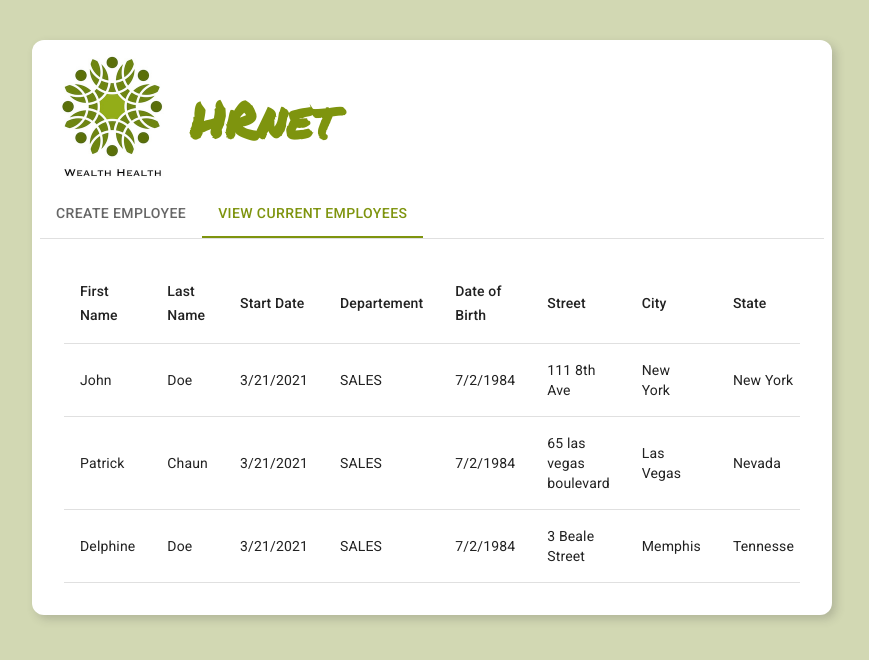
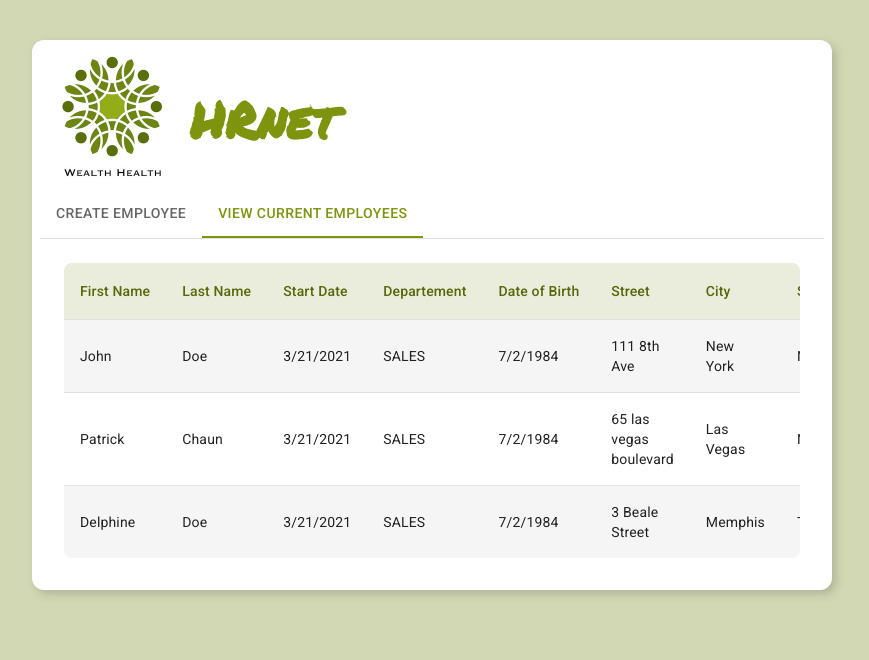
Before and after one commit to laticauda-64/openClassRooms_14_05032022, a React (Vite) app: page / in a window 1280 px wide. Both pictures are taken after a click on the tab "VIEW CURRENT EMPLOYEES". Shown: the top 660 px of the page, without its empty margins (208-1077 px from the left). Built offline with nearby package versions, Linux system fonts and the light colour scheme.

Commit message:
Setting up files

```diff
--- a/src/components/layout/EmployeesList.jsx
+++ b/src/components/layout/EmployeesList.jsx
@@ -1,55 +1,77 @@
 import { useEffect } from "react";
 import Table from "@mui/material/Table";
 import TableBody from "@mui/material/TableBody";
-import TableCell from "@mui/material/TableCell";
+import TableCell, { tableCellClasses } from "@mui/material/TableCell";
 import TableContainer from "@mui/material/TableContainer";
 import TableHead from "@mui/material/TableHead";
 import TableRow from "@mui/material/TableRow";
 import store from "../../store/store";
 import { employeeSelector } from "../../store/employees/employeeSlice";
+import { styled } from "@mui/material";
 
 export default function EmployeesList() {
 	const allEmployees = employeeSelector.selectAll(store.getState());
 
-	useEffect(() => {
-		console.log("Employees List :");
-		console.log(allEmployees);
-	}, []);
+	useEffect(() => {}, []);
 
 	return (
-		<TableContainer>
+		<TableContainer sx={{ borderRadius: 2 }}>
 			<Table aria-label="Employees List">
 				<TableHead>
 					<TableRow>
-						<TableCell>First Name</TableCell>
-						<TableCell>Last Name</TableCell>
-						<TableCell>Start Date</TableCell>
-						<TableCell>Departement</TableCell>
-						<TableCell>Date of Birth</TableCell>
-						<TableCell>Street</TableCell>
-						<TableCell>City</TableCell>
-						<TableCell>State</TableCell>
-						<TableCell>Zip Code</TableCell>
+						<StyledTableCell>First Name</StyledTableCell>
+						<StyledTableCell>Last Name</StyledTableCell>
+						<StyledTableCell>Start Date</StyledTableCell>
+						<StyledTableCell>Departement</StyledTableCell>
+						<StyledTableCell>Date of Birth</StyledTableCell>
+						<StyledTableCell>Street</StyledTableCell>
+						<StyledTableCell>City</StyledTableCell>
+						<StyledTableCell>State</StyledTableCell>
+						<StyledTableCell>Zip Code</StyledTableCell>
 					</TableRow>
 				</TableHead>
 				<TableBody>
 					{allEmployees.map((employee) => (
-						<TableRow key={employee.id}>
-							<TableCell component="th" scope="row">
+						<StyledTableRow key={employee.id}>
+							<StyledBodyTableCell component="th" scope="row">
 								{employee.private.firstName}
-							</TableCell>
-							<TableCell>{employee.private.lastName}</TableCell>
-							<TableCell>{new Date(employee.company.startDate).toLocaleDateString()}</TableCell>
-							<TableCell>{employee.company.department}</TableCell>
-							<TableCell>{new Date(employee.private.birthDate).toLocaleDateString()}</TableCell>
-							<TableCell>{employee.private.street}</TableCell>
-							<TableCell>{employee.private.city}</TableCell>
-							<TableCell>{employee.private.state}</TableCell>
-							<TableCell>{employee.private.zip}</TableCell>
-						</TableRow>
+							</StyledBodyTableCell>
+							<StyledBodyTableCell>{employee.private.lastName}</StyledBodyTableCell>
+							<StyledBodyTableCell>{new Date(employee.company.startDate).toLocaleDateString()}</StyledBodyTableCell>
+							<StyledBodyTableCell>{employee.company.department}</StyledBodyTableCell>
+							<StyledBodyTableCell>{new Date(employee.private.birthDate).toLocaleDateString()}</StyledBodyTableCell>
+							<StyledBodyTableCell>{employee.private.street}</StyledBodyTableCell>
+							<StyledBodyTableCell>{employee.private.city}</StyledBodyTableCell>
+							<StyledBodyTableCell>{employee.private.state}</StyledBodyTableCell>
+							<StyledBodyTableCell>{employee.private.zip}</StyledBodyTableCell>
+						</StyledTableRow>
 					))}
 				</TableBody>
 			</Table>
 		</TableContainer>
 	);
 }
+
+const StyledTableCell = styled(TableCell)(({ theme }) => ({
+	[`&.${tableCellClasses.head}`]: {
+		backgroundColor: "#eaeddc",
+		color: theme.palette.primary.dark,
+		whiteSpace: "nowrap",
+	},
+}));
+
+const StyledTableRow = styled(TableRow)(({ theme }) => ({
+	"&:nth-of-type(odd)": {
+		backgroundColor: theme.palette.action.hover,
+	},
+	// hide last border
+	"&:last-child td, &:last-child th": {
+		border: 0,
+	},
+}));
+
+const StyledBodyTableCell = styled(TableCell)(({ theme }) => ({
+	[`&.${tableCellClasses.body}`]: {
+		whiteSpace: "wrap",
+	},
+}));
```
Also changed, not shown: src/components/useTable.jsx (added, +99 -0 lines).
